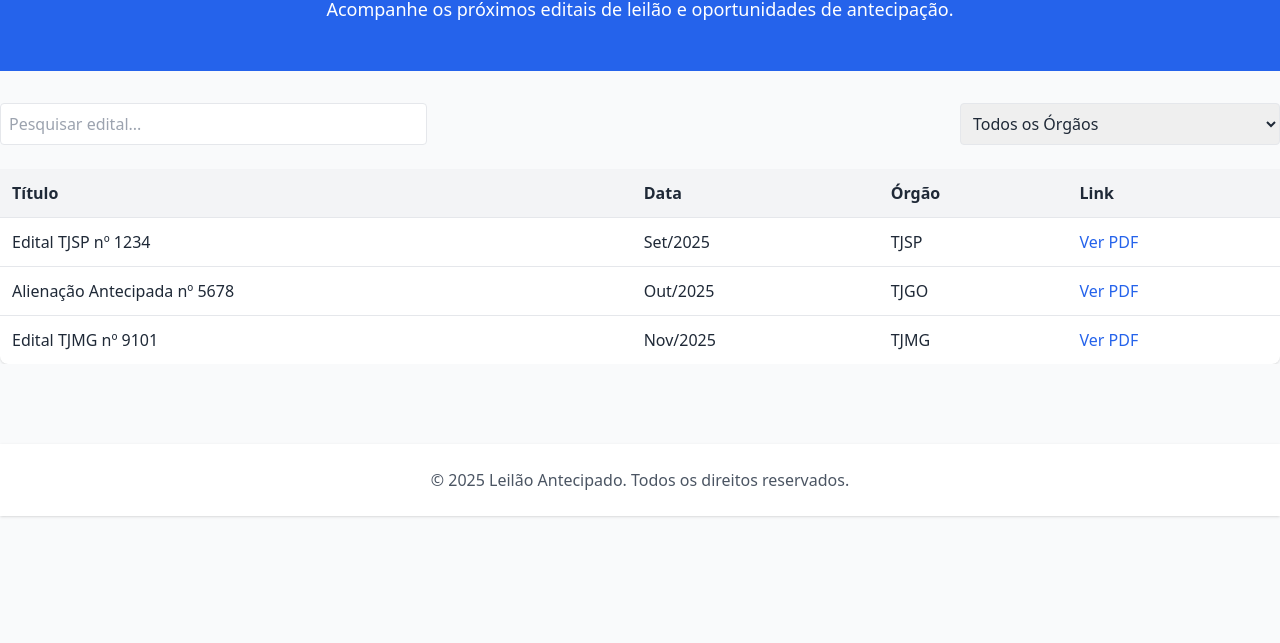
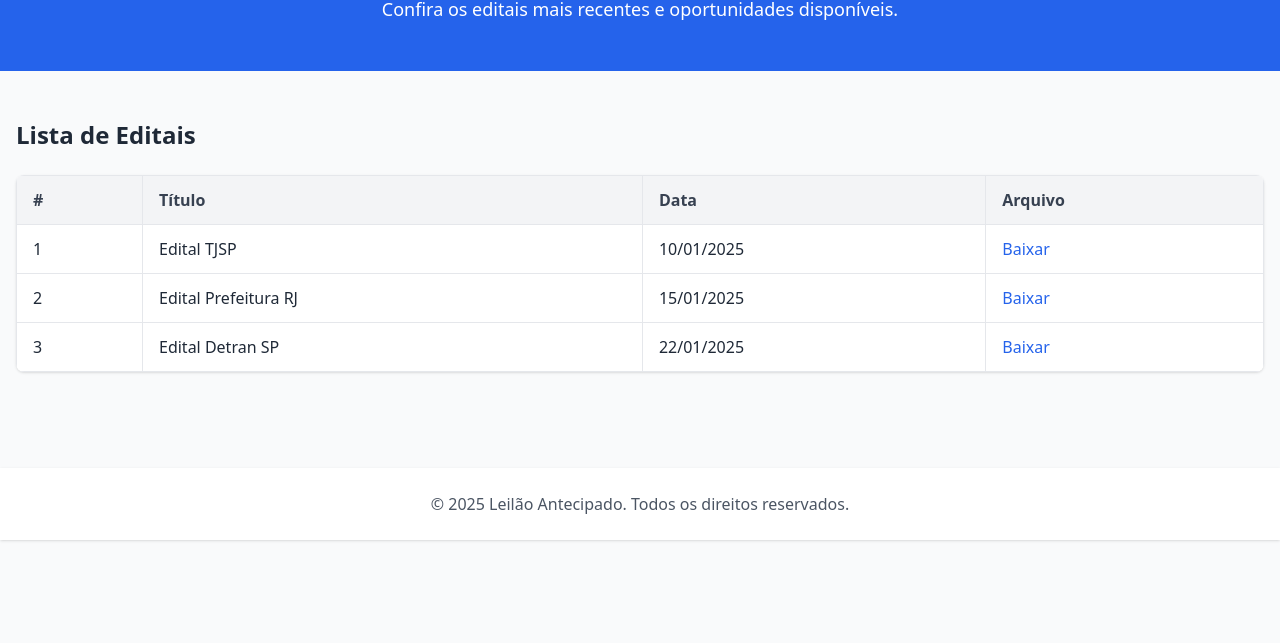
Before and after one commit to antecipacaoleilao/carros, a plain HTML site: page editais.html in a window 1280 px wide. Shown: the part 157-800 px from the top of the page. Drawn offline with nearby package versions, Linux system fonts and the light colour scheme.

Commit message:
Update editais.html

```diff
--- a/editais.html
+++ b/editais.html
@@ -16,6 +16,7 @@
         <a href="index.html" class="hover:text-blue-600">Início</a>
         <a href="editais.html" class="text-blue-600 font-bold">Editais</a>
         <a href="documentos.html" class="hover:text-blue-600">Documentos</a>
+        <a href="leiloes.html" class="hover:text-blue-600">Leilões</a>
         <a href="contato.html" class="hover:text-blue-600">Contato</a>
       </nav>
     </div>
@@ -23,52 +24,47 @@
 
   <!-- Hero -->
   <section class="bg-blue-600 text-white text-center py-12">
-    <h2 class="text-3xl font-bold mb-2">Lista de Editais</h2>
-    <p class="text-lg">Acompanhe os próximos editais de leilão e oportunidades de antecipação.</p>
+    <h2 class="text-3xl font-bold mb-2">Próximos Editais</h2>
+    <p class="text-lg">Confira os editais mais recentes e oportunidades disponíveis.</p>
   </section>
 
-  <!-- Filtro -->
-  <section class="container mx-auto py-8">
-    <div class="flex flex-col md:flex-row justify-between items-center mb-6 gap-4">
-      <input type="text" id="search" placeholder="Pesquisar edital..."
-             class="border p-2 rounded w-full md:w-1/3">
-      <select id="orgao" class="border p-2 rounded w-full md:w-1/4">
-        <option value="">Todos os Órgãos</option>
-        <option value="TJSP">TJSP</option>
-        <option value="TJGO">TJGO</option>
-        <option value="TJMG">TJMG</option>
-      </select>
-    </div>
-
-    <!-- Tabela -->
-    <div class="overflow-x-auto">
-      <table id="tabela-editais" class="w-full border-collapse bg-white shadow rounded-lg">
+  <!-- Tabela de Editais -->
+  <section class="container mx-auto py-12 px-4">
+    <h3 class="text-2xl font-semibold mb-6">Lista de Editais</h3>
+    <div class="overflow-x-auto bg-white shadow rounded-lg">
+      <table class="min-w-full text-left border">
         <thead>
-          <tr class="bg-gray-100 text-left">
-            <th class="p-3">Título</th>
-            <th class="p-3">Data</th>
-            <th class="p-3">Órgão</th>
-            <th class="p-3">Link</th>
+          <tr class="bg-gray-100 text-gray-700">
+            <th class="py-3 px-4 border">#</th>
+            <th class="py-3 px-4 border">Título</th>
+            <th class="py-3 px-4 border">Data</th>
+            <th class="py-3 px-4 border">Arquivo</th>
           </tr>
         </thead>
         <tbody>
-          <tr class="border-t">
-            <td class="p-3">Edital TJSP nº 1234</td>
-            <td class="p-3">Set/2025</td>
-            <td class="p-3">TJSP</td>
-            <td class="p-3"><a href="#" class="text-blue-600 hover:underline">Ver PDF</a></td>
+          <tr>
+            <td class="py-3 px-4 border">1</td>
+            <td class="py-3 px-4 border">Edital TJSP</td>
+            <td class="py-3 px-4 border">10/01/2025</td>
+            <td class="py-3 px-4 border">
+              <a href="docs/edital1.pdf" target="_blank" class="text-blue-600 hover:underline">Baixar</a>
+            </td>
           </tr>
-          <tr class="border-t">
-            <td class="p-3">Alienação Antecipada nº 5678</td>
-            <td class="p-3">Out/2025</td>
-            <td class="p-3">TJGO</td>
-            <td class="p-3"><a href="#" class="text-blue-600 hover:underline">Ver PDF</a></td>
+          <tr>
+            <td class="py-3 px-4 border">2</td>
+            <td class="py-3 px-4 border">Edital Prefeitura RJ</td>
+            <td class="py-3 px-4 border">15/01/2025</td>
+            <td class="py-3 px-4 border">
+              <a href="docs/edital2.pdf" target="_blank" class="text-blue-600 hover:underline">Baixar</a>
+            </td>
           </tr>
-          <tr class="border-t">
-            <td class="p-3">Edital TJMG nº 9101</td>
-            <td class="p-3">Nov/2025</td>
-            <td class="p-3">TJMG</td>
-            <td class="p-3"><a href="#" class="text-blue-600 hover:underline">Ver PDF</a></td>
+          <tr>
+            <td class="py-3 px-4 border">3</td>
+            <td class="py-3 px-4 border">Edital Detran SP</td>
+            <td class="py-3 px-4 border">22/01/2025</td>
+            <td class="py-3 px-4 border">
+              <a href="docs/edital3.pdf" target="_blank" class="text-blue-600 hover:underline">Baixar</a>
+            </td>
           </tr>
         </tbody>
       </table>
@@ -82,30 +78,5 @@
     </div>
   </footer>
 
-  <!-- Script filtro simples -->
-  <script>
-    const searchInput = document.getElementById("search");
-    const orgaoSelect = document.getElementById("orgao");
-    const tableRows = document.querySelectorAll("#tabela-editais tbody tr");
-
-    function filtrar() {
-      const searchText = searchInput.value.toLowerCase();
-      const orgao = orgaoSelect.value;
-
-      tableRows.forEach(row => {
-        const titulo = row.cells[0].textContent.toLowerCase();
-        const orgaoRow = row.cells[2].textContent;
-
-        const matchTitulo = titulo.includes(searchText);
-        const matchOrgao = !orgao || orgaoRow === orgao;
-
-        row.style.display = matchTitulo && matchOrgao ? "" : "none";
-      });
-    }
-
-    searchInput.addEventListener("input", filtrar);
-    orgaoSelect.addEventListener("change", filtrar);
-  </script>
-
 </body>
 </html>
```
